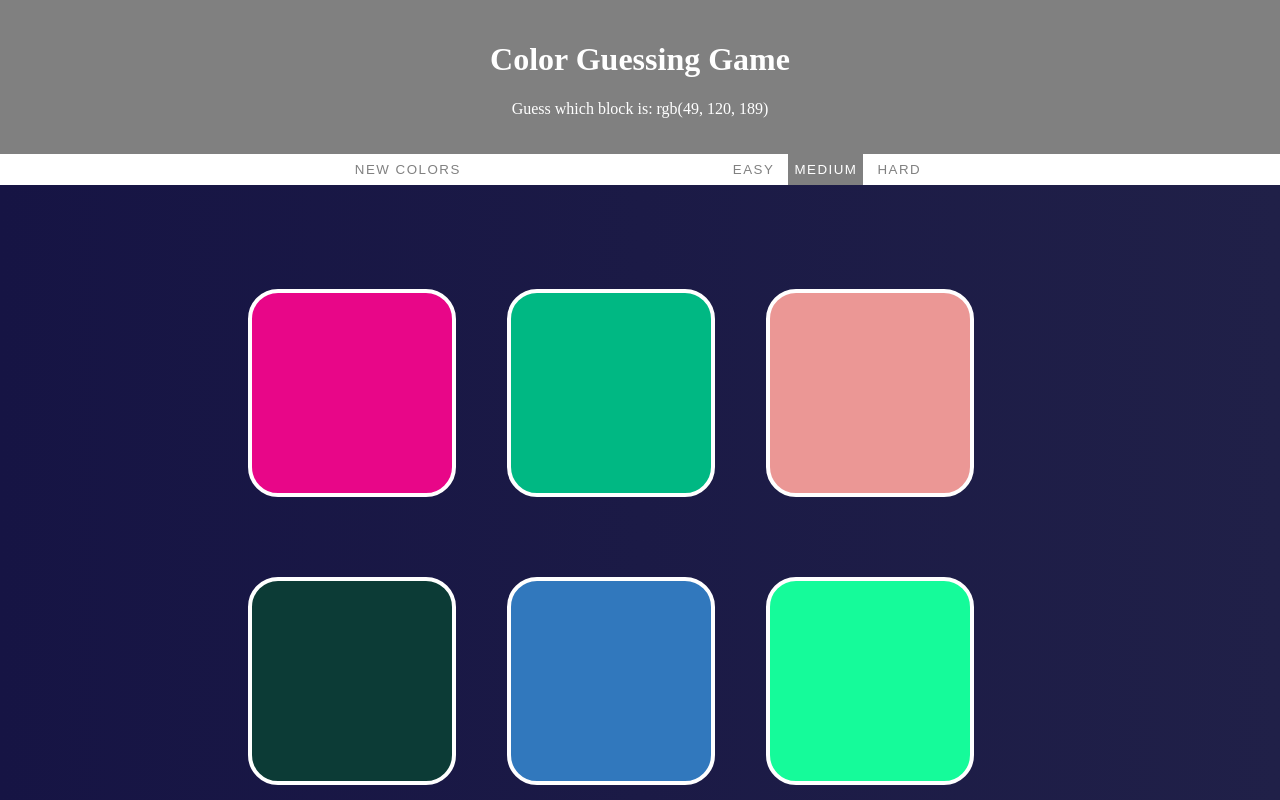
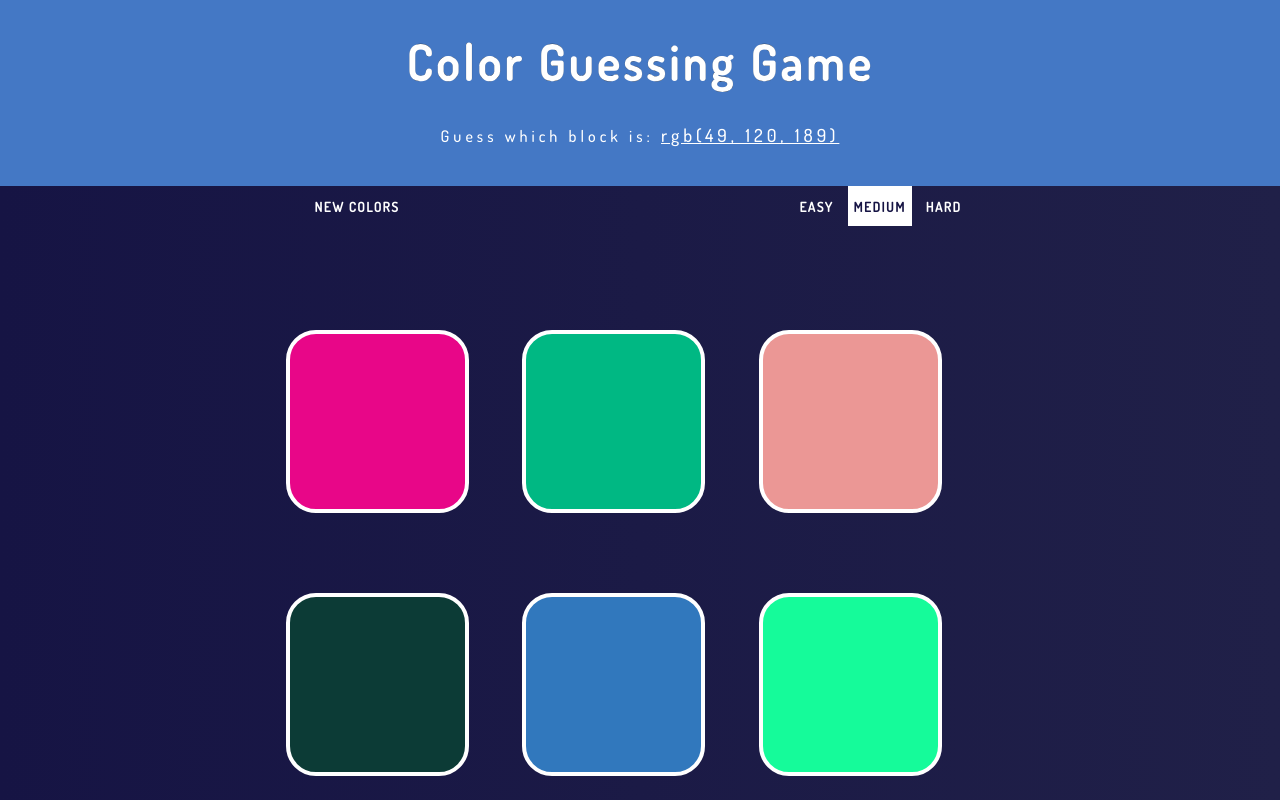
Before and after one commit to sanchito59/color-guessing-game, a React (Create React App) app: page / in a window 1280 px wide. Shown: the top 800 px of the page. Built offline with nearby package versions, Linux system fonts and the light colour scheme.

Commit message:
refactor, tweak styles, add Google Fonts embed

```diff
--- a/public/index.html
+++ b/public/index.html
@@ -9,6 +9,7 @@
   <meta name="description" content="Color Guessing Game by Chris Sanchez" />
   <link rel="apple-touch-icon" href="%PUBLIC_URL%/logo192.png" />
   <link rel="manifest" href="%PUBLIC_URL%/manifest.json" />
+  <link href="https://fonts.googleapis.com/css2?family=Dosis:wght@500&display=swap" rel="stylesheet">
   <title>Color Guessing Game</title>
 </head>
 
--- a/src/components/pages/Homepage/components/Game/components/ColorBlock/index.jsx
+++ b/src/components/pages/Homepage/components/Game/components/ColorBlock/index.jsx
@@ -3,12 +3,10 @@ import { motion } from "framer-motion";
 import PropTypes from "prop-types";
 import styled from "styled-components";
 
-const MotionBlock = styled(motion.div)``;
-
-const ColorSquare = styled.div`
+const MotionBlock = styled(motion.div)`
   border: 4px solid white;
-  width: 200px;
-  height: 200px;
+  width: 175px;
+  height: 175px;
   border-radius: 30px;
   margin: 40px;
   background: ${(props) => props.color};
@@ -21,8 +19,8 @@ const ColorSquare = styled.div`
   }
 
   @media (max-width: 767px) {
-    width: 150px;
-    height: 150px;
+    width: 100px;
+    height: 100px;
     margin: 16px;
   }
 `;
@@ -35,23 +33,14 @@ const ColorBlock = ({ color, correct, pickedColor, checkColor }) => {
   }, [color]);
 
   return (
-    <motion.div
+    <MotionBlock
       transition={{ duration: 0.2 }}
       whileHover={{ scale: 1.2, rotate: 90, y: -13 }}
-      whileTap={{
-        scale: 0.8,
-        rotate: -90,
-        borderRadius: "100%",
-      }}
-    >
-      <ColorSquare
-        color={color}
-        visible={visible}
-        onClick={() =>
-          !correct && setVisibility(checkColor(color, pickedColor))
-        }
-      />
-    </motion.div>
+      whileTap={{ scale: 0.8, rotate: -90, borderRadius: "100%" }}
+      color={color}
+      visible={visible}
+      onClick={() => !correct && setVisibility(checkColor(color, pickedColor))}
+    />
   );
 };
 
--- a/src/components/pages/Homepage/components/Header/index.jsx
+++ b/src/components/pages/Homepage/components/Header/index.jsx
@@ -6,9 +6,23 @@ const ContentHeader = styled.header`
   display: flex;
   justify-content: center;
   text-align: center;
-  padding: 20px 0px;
-  background: ${(props) => (props.correct ? props.pickedColor : "grey")};
+  letter-spacing: 4px;
+  padding-bottom: 24px;
+  background: ${(props) =>
+    props.correct ? props.pickedColor : "rgb(68, 120, 197)"};
   color: white;
+  font-family: "Dosis", sans-serif;
+
+  h1 {
+    -webkit-text-stroke-width: 0.1px;
+    -webkit-text-stroke-color: black;
+    font-size: 3em;
+  }
+`;
+
+const PickedColor = styled.span`
+  font-size: 18px;
+  text-decoration: underline;
 `;
 
 const Header = ({ correct, pickedColor }) => {
@@ -17,7 +31,7 @@ const Header = ({ correct, pickedColor }) => {
       <div>
         <h1>Color Guessing Game</h1>
         <p>
-          Guess which block is: <span>{pickedColor}</span>
+          Guess which block is: <PickedColor>{pickedColor}</PickedColor>
         </p>
       </div>
     </ContentHeader>
--- a/src/components/pages/Homepage/index.jsx
+++ b/src/components/pages/Homepage/index.jsx
@@ -1,5 +1,6 @@
 import React, { useState, useEffect } from "react";
 import styled from "styled-components";
+import { motion } from "framer-motion";
 import Header from "./components/Header";
 import Game from "./components/Game";
 import Scoreboard from "./components/Scoreboard";
@@ -7,21 +8,31 @@ import Scoreboard from "./components/Scoreboard";
 const MenuBar = styled.section`
   display: flex;
   justify-content: center;
+  background: rgb(22, 20, 68);
+  background: linear-gradient(
+    90deg,
+    rgba(22, 20, 68, 1) 0%,
+    rgba(32, 32, 72, 1) 100%
+  );
+  height: 40px;
+  font-family: "Dosis", sans-serif;
 `;
 
-const MenuButton = styled.button`
+const MenuButton = styled(motion.button)`
+  font-family: "Dosis", sans-serif;
   border: 0px;
   padding-top: 8px;
   padding-bottom: 8px;
   letter-spacing: 1.5px;
-  background: white;
-  color: grey;
+  background: rgba(0, 0, 0, 0);
+  color: white;
   outline: none;
+  font-weight: 600;
 
   transition: background 0.3s, color 0.3s;
   :hover {
-    background: grey;
-    color: white;
+    color: rgb(22, 20, 68);
+    background: white;
     cursor: pointer;
   }
 `;
@@ -30,18 +41,20 @@ const DifficultyButton = styled(MenuButton)`
   margin: 0px 4px;
 
   background: ${(props) =>
-    props.buttonDifficulty === props.gameDifficulty ? "grey" : "white"};
+    props.buttonDifficulty === props.gameDifficulty && "white"};
 
   color: ${(props) =>
-    props.buttonDifficulty === props.gameDifficulty ? "white" : "grey"};
+    props.buttonDifficulty === props.gameDifficulty
+      ? "rgb(22, 20, 68)"
+      : "white"};
 `;
 
 const Message = styled.span`
-  width: 20%;
+  width: 30%;
   padding: 8px 0px;
   text-align: center;
   letter-spacing: 1.5px;
-  color: grey;
+  color: white;
 `;
 
 const Homepage = () => {
@@ -72,7 +85,7 @@ const Homepage = () => {
       colors.push(randomColor());
     }
 
-    const randomIndex = Math.floor(Math.random() * gameColors.length);
+    const randomIndex = Math.floor(Math.random() * colors.length);
     setPickedColor(colors[randomIndex]);
 
     return colors;
@@ -100,33 +113,47 @@ const Homepage = () => {
     resetGame();
   }, [difficulty]);
 
+  const difficultyButtons = [
+    {
+      difficulty: 3,
+      text: "EASY",
+    },
+    {
+      difficulty: 6,
+      text: "MEDIUM",
+    },
+    {
+      difficulty: 9,
+      text: "HARD",
+    },
+  ];
+
   return (
     <>
       <Header pickedColor={pickedColor} correct={correct} />
-      <MenuBar changeColors={setGameColors} changeDifficulty={setDifficulty}>
-        <MenuButton onClick={() => resetGame()}>{playButtonMessage}</MenuButton>
+      <MenuBar>
+        <MenuButton
+          onClick={() => resetGame()}
+          whileHover={{ scale: 1.1, transition: { duration: 0.75 } }}
+          whileTap={{ scale: 1 }}
+        >
+          {playButtonMessage}
+        </MenuButton>
         <Message>{message}</Message>
-        <DifficultyButton
-          onClick={() => setDifficulty(3)}
-          buttonDifficulty={3}
-          gameDifficulty={difficulty}
-        >
-          EASY
-        </DifficultyButton>
-        <DifficultyButton
-          onClick={() => setDifficulty(6)}
-          buttonDifficulty={6}
-          gameDifficulty={difficulty}
-        >
-          MEDIUM
-        </DifficultyButton>
-        <DifficultyButton
-          onClick={() => setDifficulty(9)}
-          buttonDifficulty={9}
-          gameDifficulty={difficulty}
-        >
-          HARD
-        </DifficultyButton>
+        {difficultyButtons.map((button) => {
+          return (
+            <DifficultyButton
+              key={button.difficulty}
+              onClick={() => setDifficulty(button.difficulty)}
+              buttonDifficulty={button.difficulty}
+              gameDifficulty={difficulty}
+              whileHover={{ scale: 1.1, transition: { duration: 0.75 } }}
+              whileTap={{ scale: 1 }}
+            >
+              {button.text}
+            </DifficultyButton>
+          );
+        })}
       </MenuBar>
       <Game
         pickedColor={pickedColor}
```
